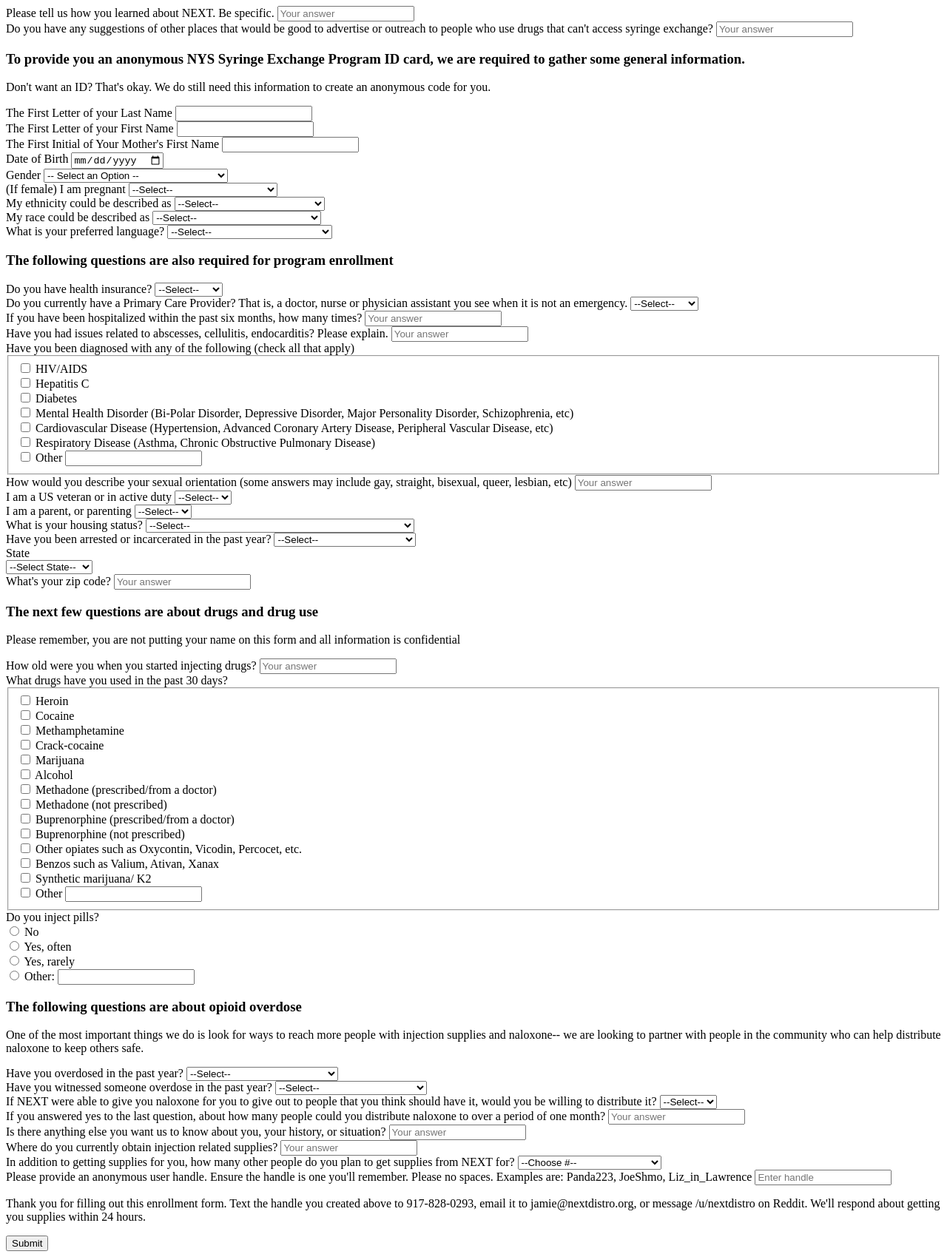
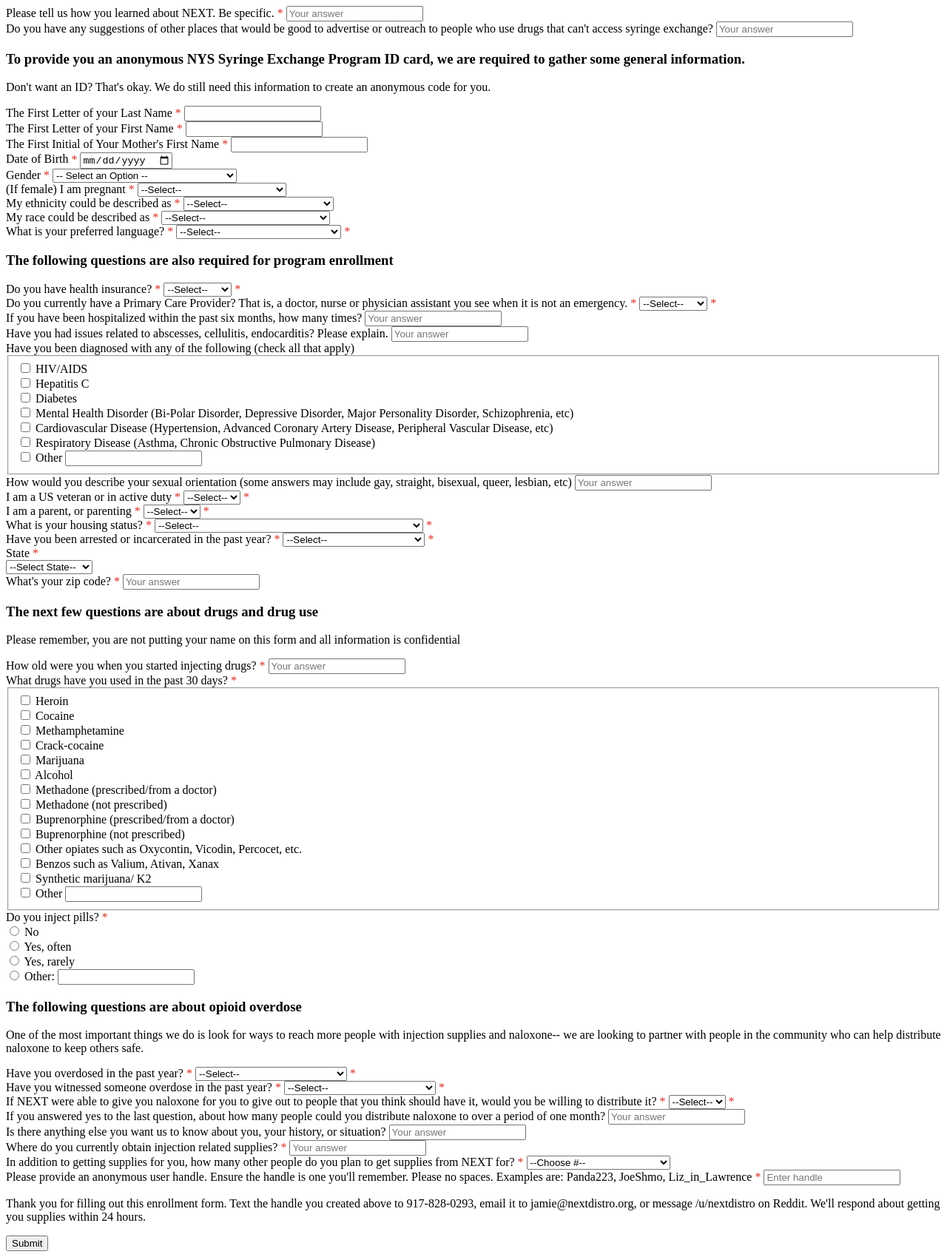
Before and after one commit to next-harm-reduction/encrypted-post, a website built with webpack: page src/encrypt/encrypt.html in a window 1280 px wide. Shown: the whole page at 74% size. Built offline with nearby package versions, Linux system fonts and the light colour scheme.

Commit message:
add html validation to form

```diff
--- a/package.json
+++ b/package.json
@@ -4,6 +4,7 @@
   "description": "1. Create a google spreadsheet where the encrypted submissions will go. 2. Go to Tools->ScriptEditor and paste in `Code.gs` content 3. Edit the bottom where the Spreadsheet url token is and put the token of the spreadsheet 4. Publish -> Deploy as webapp, with *Execute As* as the spreads    heet owner and *Who has access*:Anyone 5. Copy the Current web app url for a later step (Step 7) 6. Generate a Private/Public key pair as described in the jsencrypt project:    * From here: [https://github.com/travist/jsencrypt#how-to-use-this-library](https://github.com/travist/jsencrypt#how-to-use-this-library)    * Ideally you would do this step on a air-gapped laptop, and then copy the public key part from that laptop to      another where you would do step 7, but Step 8 would be done on the air-gapped laptop. 7. Edit index.html:    * Replace the public key at the bottom of index.html with the generated public key.    * Change the script.google.com url at the bottom with the one copyied from Step 5.      Append the current suffix so that the line still ends with ?fielddata=`';` 8. Edit decrypt.html:    * Replace the private key in the file with the one generated. 9. Adjust and install the index.html somewhere on the web.",
   "main": "src/scripts/index.js",
   "scripts": {
+    "build": "webpack",
     "test": "echo \"Error: no test specified\" && exit 1"
   },
   "repository": {
--- a/src/encrypt/encrypt.html
+++ b/src/encrypt/encrypt.html
@@ -10,10 +10,10 @@
       <form name='customer' id="customer" action="javascript:void(0)">
         <div class="field-list clear">
           <div class="form-item field text">
-            <label class="title">
+            <label class="title required">
               Please tell us how you learned about NEXT. Be specific.
             </label>
-            <input class="field-element" name="Please tell us how you learned about NEXT. Be specific." placeholder="Your answer" />
+            <input class="field-element required" name="Please tell us how you learned about NEXT. Be specific." placeholder="Your answer" required />
           </div>
 
           <div class="form-item field text">
@@ -26,27 +26,27 @@
           <h3>To provide you an anonymous NYS Syringe Exchange Program ID card, we are required to gather some general information.</h3>
           <p>Don't want an ID? That's okay. We do still need this information to create an anonymous code for you.</p>
 
-          <div class="form-item field text required">
-            <label class="title">The First Letter of your Last Name</label>
-            <input class="field-element text" name="First Letter of your Last Name" />
+          <div class="form-item field text">
+            <label class="title required">The First Letter of your Last Name</label>
+            <input class="field-element text" name="First Letter of your Last Name" required/>
           </div>
-          <div class="form-item field text required">
-            <label class="title">The First Letter of your First Name</label>
-            <input class="field-element text" name="First Letter of your First Name" />
+          <div class="form-item field text">
+            <label class="title required">The First Letter of your First Name</label>
+            <input class="field-element text" name="First Letter of your First Name" required/>
           </div>
-          <div class="form-item field text required">
-            <label class="title">The First Initial of Your Mother's First Name</label>
-            <input class="field-element text" name="First Initial of Your Mother's First Name" />
+          <div class="form-item field text">
+            <label class="title required">The First Initial of Your Mother's First Name</label>
+            <input class="field-element text" name="First Initial of Your Mother's First Name" required/>
           </div>
 
-          <div class="form-item field text required">
+          <div class="form-item field text">
             <label class="title required">Date of Birth</label>
             <input class="field-element text" name="Date of Birth" type="date">
           </div>
 
-          <div class="form-item field select required">
+          <div class="form-item field select">
              <label class="title required">Gender</label>
-             <select id="gender" name="Gender">
+             <select id="gender" name="Gender" required>
                <option value="">-- Select an Option --</option>
                <option value="Female - Identify as a Woman">Female - Identify as a Woman</option>
                <option value="Male - Identify as a Man">Male - Identify as a Man</option>
@@ -58,7 +58,7 @@
              </select>
           </div>
 
-          <div class="form-item field select required">
+          <div class="form-item field select">
              <label class="title required">(If female) I am pregnant</label>
              <select id="pregnancy" name="Preganancy">
                <option value="">--Select--</option>
@@ -68,9 +68,9 @@
              </select>
           </div>
 
-          <div class="form-item field select required">
+          <div class="form-item field select">
              <label class="title required">My ethnicity could be described as</label>
-             <select id="ethnicity" name="Ethnicity">
+             <select id="ethnicity" name="Ethnicity" required>
                <option value="">--Select--</option>
                <option value="Non-Hispanic">Non-Hispanic</option>
                <option value="Hispanic - Dominican">Hispanic - Dominican</option>
@@ -82,9 +82,9 @@
              </select>
           </div>
 
-          <div class="form-item field select required">
+          <div class="form-item field select">
              <label class="title required">My race could be described as</label>
-             <select id="ethnicity" name="Race">
+             <select id="ethnicity" name="Race" required>
                <option value="">--Select--</option>
                <option value="African American/Black">African American/Black</option>
                <option value="Caucasian/ White">Caucasian/ White</option>
@@ -98,7 +98,7 @@
 
           <div class="form-item field select required">
              <label class="title required">What is your preferred language?</label>
-             <select id="language" name="Preferred Language">
+             <select id="language" name="Preferred Language" required>
                <option value="">--Select--</option>
                <option value="English">English</option>
                <option value="Spanish">Spanish</option>
@@ -123,7 +123,7 @@
           <div class="form-item field select required">
              <label class="title required">Do you currently have a Primary Care Provider?
               That is, a doctor, nurse or physician assistant you see when it is not an emergency.</label>
-             <select id="primary_care_provider" name="Primary Care Provider">
+             <select id="primary_care_provider" name="Primary Care Provider" required>
                <option value="">--Select--</option>
                <option value="Yes">Yes</option>
                <option value="No">No</option>
@@ -145,7 +145,7 @@
             <input class="field-element" name="Have you had issues related to abscesses, cellulitis, endocarditis?" placeholder="Your answer" />
           </div>
 
-          <div class="form-item field checkbox required">
+          <div class="form-item field checkbox">
             <label class="title">Have you been diagnosed with any of the following (check all that apply)
             </label>
             <fieldset id="Medical Diagnosis" name="Have you been diagnosed with any of the following (check all that apply)">
@@ -202,7 +202,7 @@
 
           <div class="form-item field select required">
              <label class="title required">I am a US veteran or in active duty</label>
-             <select id="military" name="Militarus Status">
+             <select id="military" name="Military Status" required>
                <option value="">--Select--</option>
                <option value="Yes">Yes</option>
                <option value="No">No</option>
@@ -211,7 +211,7 @@
 
           <div class="form-item field select required">
              <label class="title required">I am a parent, or parenting</label>
-             <select id="parent" name="Parental Status">
+             <select id="parent" name="Parental Status" required>
                <option value="">--Select--</option>
                <option value="Yes">Yes</option>
                <option value="No">No</option>
@@ -233,7 +233,7 @@
 
           <div class="form-item field select required">
              <label class="title required">Have you been arrested or incarcerated in the past year?</label>
-             <select id="arrested_incarcerated" name="Arrested or Incarcerated in Past Year">
+             <select id="arrested_incarcerated" name="Arrested or Incarcerated in Past Year" required>
                <option value="">--Select--</option>
                <option value="No">No</option>
                <option value="Yes, on probation">Yes, on probation</option>
@@ -247,9 +247,9 @@
           </div>
 
           <div class="form-item field text">
-            <label class="title">State</label>
+            <label class="title required">State</label>
             <div class="option">
-              <select name="State">
+              <select name="State" required>
                 <option value="">--Select State--</option>
                 <option value="AL">Alabama</option>
                 <option value="AK">Alaska</option>
@@ -306,24 +306,24 @@
           </div>
 
           <div class="form-item field text">
-            <label class="title">What's your zip code?</label>
-            <input class="field-element" name="Zip" placeholder="Your answer" />
+            <label class="title required">What's your zip code?</label>
+            <input class="field-element" name="Zip" placeholder="Your answer" required/>
           </div>
 
           <h3>The next few questions are about drugs and drug use</h3>
           <p>Please remember, you are not putting your name on this form and all information is confidential</p>
 
           <div class="form-item field text">
-            <label class="title">How old were you when you started injecting drugs?</label>
-            <input class="field-element" name="First Injection Age" placeholder="Your answer" />
+            <label class="title required">How old were you when you started injecting drugs?</label>
+            <input class="field-element" name="First Injection Age" placeholder="Your answer" required/>
           </div>
 
-          <div class="form-item field checkbox required">
-            <label class="title">What drugs have you used in the past 30 days?</label>
-            <fieldset id="drug_use" name="What drugs have you used in the past 30 days?">
+          <div class="form-item field checkbox">
+            <label class="title required">What drugs have you used in the past 30 days?</label>
+            <fieldset id="drug_use" name="What drugs have you used in the past 30 days?" required>
                 <div class="option">
                   <label>
-                    <input type="checkbox" value="Heroin" />
+                    <input type="checkbox" value="Heroin"/>
                     Heroin
                   </label>
                 </div>
@@ -410,12 +410,12 @@
           </div>
 
           <div class="form-item field radio">
-            <label class="title ">
+            <label class="title required">
               Do you inject pills?
-            </label>
+            </label required>
             <div class="option">
               <label>
-                <input type="radio" name="Do you inject pills?" value="no" /> No
+                <input type="radio" name="Do you inject pills?" value="no" required/> No
               </label>
             </div>
             <div class="option">
@@ -441,7 +441,7 @@
 
           <div class="form-item field select required">
              <label class="title required">Have you overdosed in the past year?</label>
-             <select id="overdose_self" name="Have you overdosed in the past year?">
+             <select id="overdose_self" name="Have you overdosed in the past year?" required>
                <option value="">--Select--</option>
                <option value="Yes">Yes</option>
                <option value="No">No</option>
@@ -451,7 +451,7 @@
 
           <div class="form-item field select required">
              <label class="title required">Have you witnessed someone overdose in the past year?</label>
-             <select id="overdose_witness" name="Have you witnessed someone overdose in the past year?">
+             <select id="overdose_witness" name="Have you witnessed someone overdose in the past year?" required>
                <option value="">--Select--</option>
                <option value="Yes">Yes</option>
                <option value="No">No</option>
@@ -461,7 +461,7 @@
 
           <div class="form-item field select required">
              <label class="title required">If NEXT were able to give you naloxone for you to give out to people that you think should have it, would you be willing to distribute it?</label>
-             <select id="dist_naloxone" name="Would you be willing to distribute naloxone?">
+             <select id="dist_naloxone" name="Would you be willing to distribute naloxone?" required>
                <option value="">--Select--</option>
                <option value="Yes">Yes</option>
                <option value="No">No</option>
@@ -484,15 +484,15 @@
           </div>
 
           <div class="form-item field text">
-            <label class="title">
+            <label class="title required">
               Where do you currently obtain injection related supplies?
             </label>
-            <input class="field-element" name="Where do you currently obtain injection related supplies?" placeholder="Your answer" />
+            <input class="field-element" name="Where do you currently obtain injection related supplies?" placeholder="Your answer" required/>
           </div>
 
           <div class="form-item field text">
-            <label class="title">In addition to getting supplies for you, how many other people do you plan to get supplies from NEXT for?</label>
-                <select id="supplies_to_others" name="How many other people do you plan to get supplies from NEXT for?">
+            <label class="title required">In addition to getting supplies for you, how many other people do you plan to get supplies from NEXT for?</label>
+                <select id="supplies_to_others" name="How many other people do you plan to get supplies from NEXT for?" required>
                   <option value="">--Choose #--</option>
                   <option value="Just myself - no other people"> Just myself - no other people</option>
                   <option value="1 - 10 people"> 1 - 10 people</option>
@@ -504,10 +504,10 @@
           </div>
 
           <div class="form-item field text">
-            <label class="title">
+            <label class="title required">
               Please provide an anonymous user handle. Ensure the handle is one you'll remember. Please no spaces. Examples are: Panda223, JoeShmo, Liz_in_Lawrence
             </label>
-            <input class="field-element" name="Handle" placeholder="Enter handle" />
+            <input class="field-element" name="Handle" placeholder="Enter handle" / required>
           </div>
 
           <p>Thank you for filling out this enrollment form. Text the handle you created above to 917-828-0293, email it to jamie@nextdistro.org, or message /u/nextdistro on Reddit. We'll respond about getting you supplies within 24 hours.</p>
@@ -519,6 +519,11 @@
     </div>
   </div>
 </div>
+
+<style>
+    .required:after { content:" *"; color: #d93025;}
+</style>
+
 <%= extraHtml %>
 <script src="https://cdnjs.cloudflare.com/ajax/libs/jsencrypt/2.3.1/jsencrypt.js"
         integrity="sha256-EC4uJBUVJajz55e16crIlugfOU9dQLHFVqVjw9E0wpI="
--- a/webpack.config.js
+++ b/webpack.config.js
@@ -11,8 +11,8 @@
 const DEFAULT_SUBMIT_URL = 'https://script.google.com/macros/s/AKfycbwe7OLOLtxAN_smlnNFyQWDqbjVVk9Vq76QwA0Cj8yiX4_SDS7Z/exec'
 const DEFAULT_SPREADSHEET_ID = '1FyKBMiKmMvKu8QtHakIu0Ih1Mt0cjSD-xvvTLJdYQn0' // '1VmcE6WHkF_xWkhCiJGIBnwKF021LwnF7rkpfJlvtOOE'
 const TARGET_DIR = 'dist'
-const PUBLIC_KEY_FILE = process.env.PUBLIC_KEY_FILE || './src/encrypt/key.pub.rsa'
-const PRIVATE_KEY_FILE = process.env.PRIVATE_KEY_FILE || ''
+const PUBLIC_KEY_FILE = process.env.PUBLIC_KEY_FILE || './rsa_2048_pub.pem'
+const PRIVATE_KEY_FILE = process.env.PRIVATE_KEY_FILE || './rsa_2048_priv.pem'
 
 function resolveReplacementPlugin(namedPath, replacementPath) {
   /// This is all a bit hairy, but basically the
```
